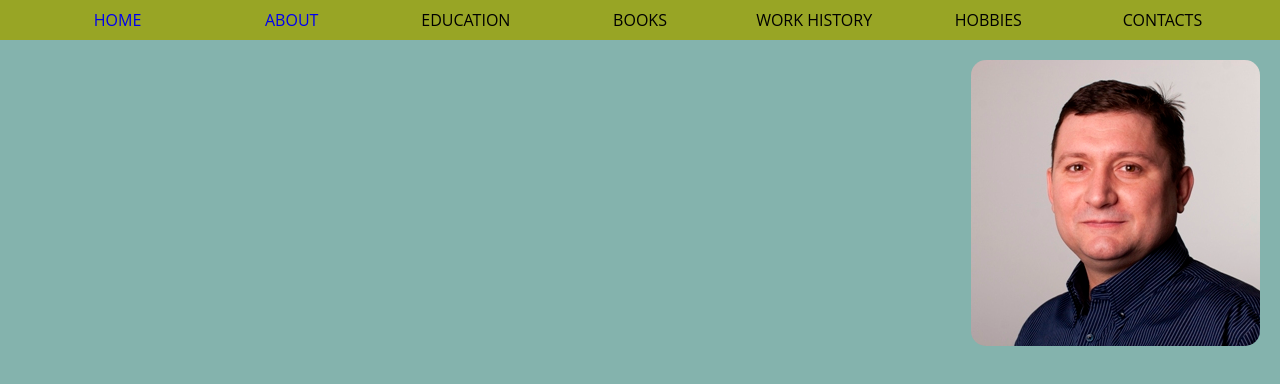
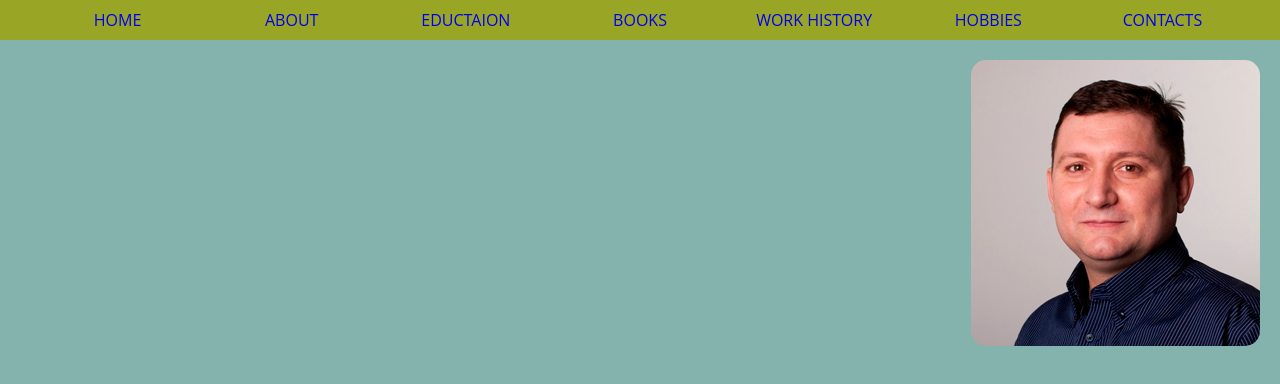
Before and after one commit to DPDalev/mypage, a plain HTML site: page index.html in a window 1280 px wide. Drawn offline with Linux system fonts and the light colour scheme.

Commit message:
Update + repo rename

```diff
--- a/index.css
+++ b/index.css
@@ -13,7 +13,7 @@ nav {
     /* background: #ea9322; */
 }
 
-ul {
+header ul {
     margin: 0;
     padding: 0;
     height: 40px;
--- a/index.html
+++ b/index.html
@@ -15,11 +15,21 @@
                 <li>
                     <a href='index.html'>About</a>
                 </li>
-                <li>Education</li>
-                <li>Books</li>
-                <li>Work history</li>
-                <li>Hobbies</li>
-                <li>Contacts</li>
+                <li>
+                    <a href='eductation.html'>Eductaion</a>
+                </li>
+                <li>
+                    <a href='books.html'>Books</a>
+                </li>
+                <li>
+                    <a href='work_history.html'>Work history</a>
+                </li>
+                <li>
+                    <a href='hobbies.html'>Hobbies</a>
+                </li>
+                <li>
+                    <a href='contacts.html'>Contacts</a>
+                </li>
             </ul>
         </nav>
     </header>
```
